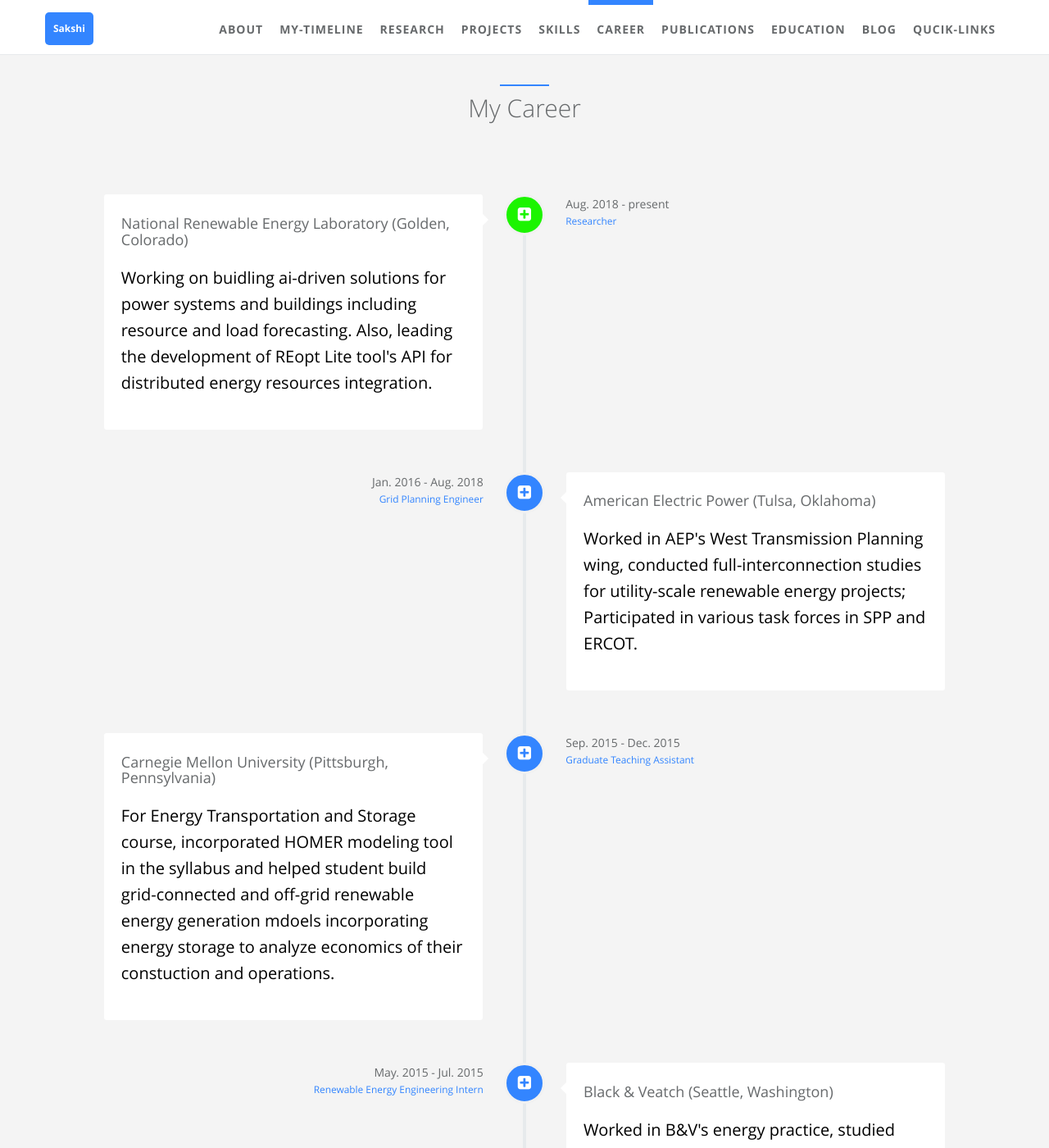
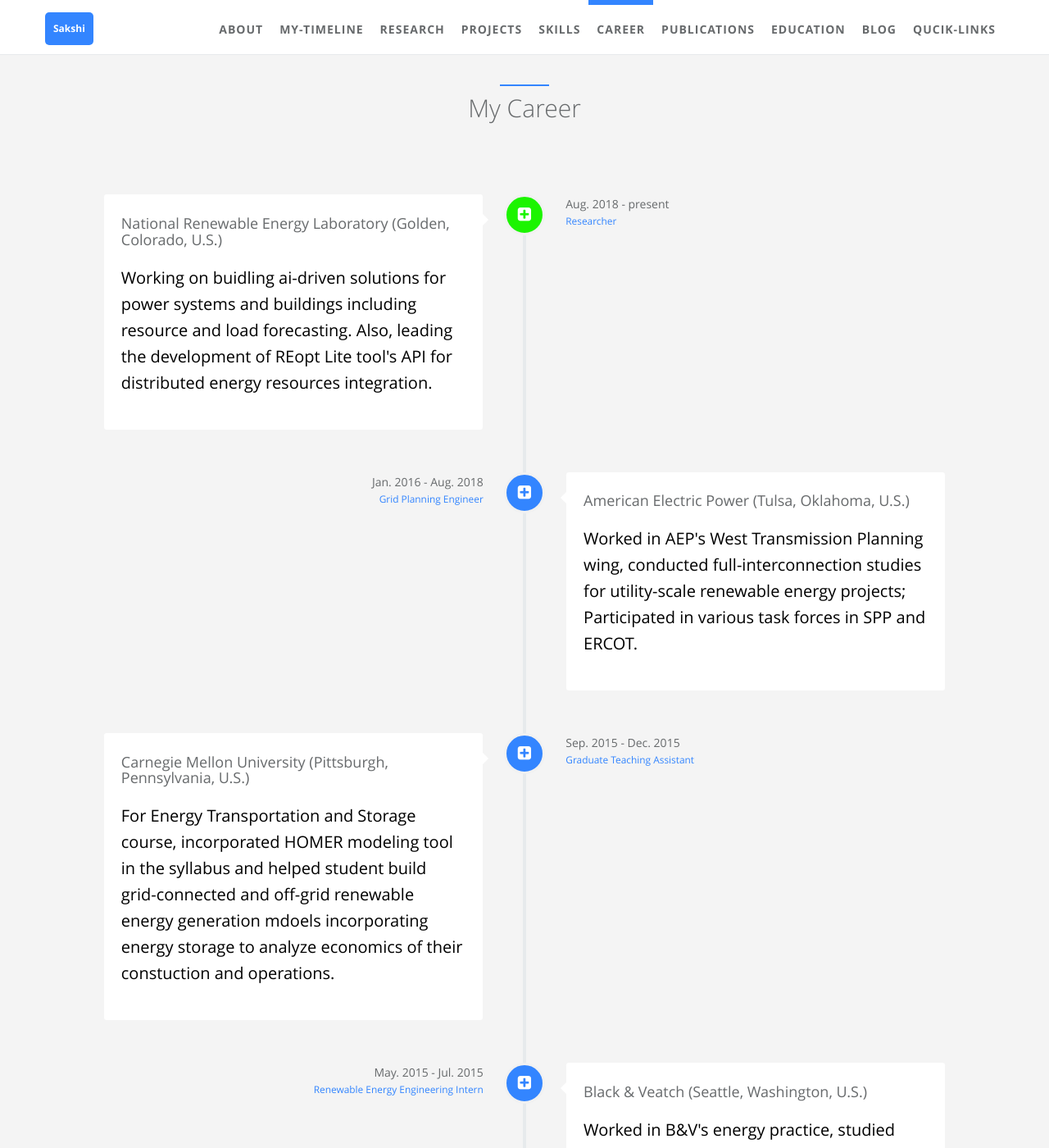
Before and after one commit to sakshi-mishra/sakshi-mishra.github.io, a Jekyll site: the page built from index.html, in a window 1280 px wide and 1400 px high, scrolled down 7696 px. Shown: the whole window at 82% size. Built offline with Jekyll 4.4.1, drawn with Linux system fonts in a browser that asks for light colours; some of the changed text lies outside the part shown.

Commit message:
Update locations

```diff
--- a/_data/index/careers.yml
+++ b/_data/index/careers.yml
@@ -1,7 +1,7 @@
 # careers section data
 # if you don't have language feature(language.yml is empty), ignore "i18n" items
 - name:
-    detail: National Renewable Energy Laboratory (Golden, Colorado)
+    detail: National Renewable Energy Laboratory (Golden, Colorado, U.S.)
     i18n: company_a
   desc:
     detail: Working on buidling ai-driven solutions for power systems and buildings including resource and load forecasting. Also, leading the development of REopt Lite tool's API for distributed energy resources integration.
@@ -16,7 +16,7 @@
   present: true
 
 - name:
-    detail: American Electric Power (Tulsa, Oklahoma)
+    detail: American Electric Power (Tulsa, Oklahoma, U.S.)
     i18n: company_b
   desc:
     detail: Worked in AEP's West Transmission Planning wing, conducted full-interconnection studies for utility-scale renewable energy projects; Participated in various task forces in SPP and ERCOT.
@@ -30,7 +30,7 @@
   icon: fa-plus-square
 
 - name:
-    detail: Carnegie Mellon University (Pittsburgh, Pennsylvania)
+    detail: Carnegie Mellon University (Pittsburgh, Pennsylvania, U.S.)
     i18n: company_b
   desc:
     detail: For Energy Transportation and Storage course, incorporated HOMER modeling tool in the syllabus and helped student build grid-connected and off-grid renewable energy generation mdoels incorporating energy storage to analyze economics of their constuction and operations.
@@ -44,7 +44,7 @@
   icon: fa-plus-square
 
 - name:
-    detail: Black & Veatch (Seattle, Washington)
+    detail: Black & Veatch (Seattle, Washington, U.S.)
     i18n: company_b
   desc:
     detail: Worked in B&V's energy practice, studied distribution feeder hosting capacity for the rooftop PV, customer PV adoption predictions for residential + commerical sectors, and fuel cell based plant's feasibility study.
@@ -58,7 +58,7 @@
   icon: fa-plus-square
 
 - name:
-    detail: University of Michigan (Dearborn, Michigan)
+    detail: University of Michigan (Dearborn, Michigan, U.S.)
     i18n: company_b
   desc:
     detail: Worked in ECE research lab, researched day-ahead energy consumption scheduling of residential building using MPC.
```
